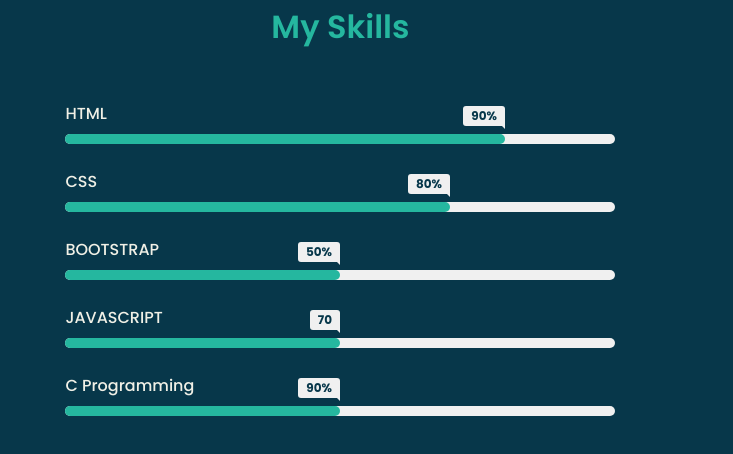
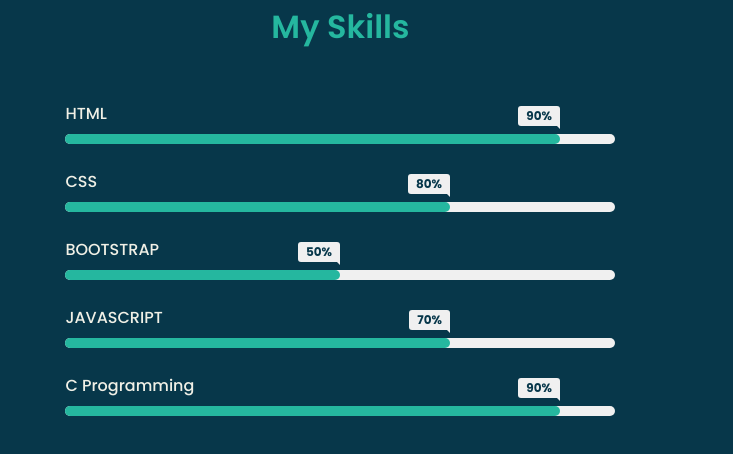
Before and after one commit to trivedi-stan/PortFolio, a plain HTML site: page index.html in a window 1280 px wide. Shown: the part 893-1347 px from the top of the page, 547-1280 px from the left. Drawn offline with nearby package versions, Linux system fonts and the light colour scheme; a script that the page names is missing.

Commit message:
Update style.css

```diff
--- a/style.css
+++ b/style.css
@@ -197,7 +197,7 @@ header {
 }
 
 .progress-line .html {
-    width: 80%;
+    width: 90%;
 }
 
 .progress-line .css {
@@ -209,11 +209,11 @@ header {
 }
 
 .progress-line .javascript {
-    width: 50%;
+    width: 70%;
 }
 
 .progress-line .c {
-    width: 50%;
+    width: 90%;
 }
 
 .bar .progress-line span::before {
@@ -255,7 +255,7 @@ header {
 }
 
 .progress-line .javascript::after {
-    content: "70";
+    content: "70%";
 }
 
 .progress-line .c::after {
```
